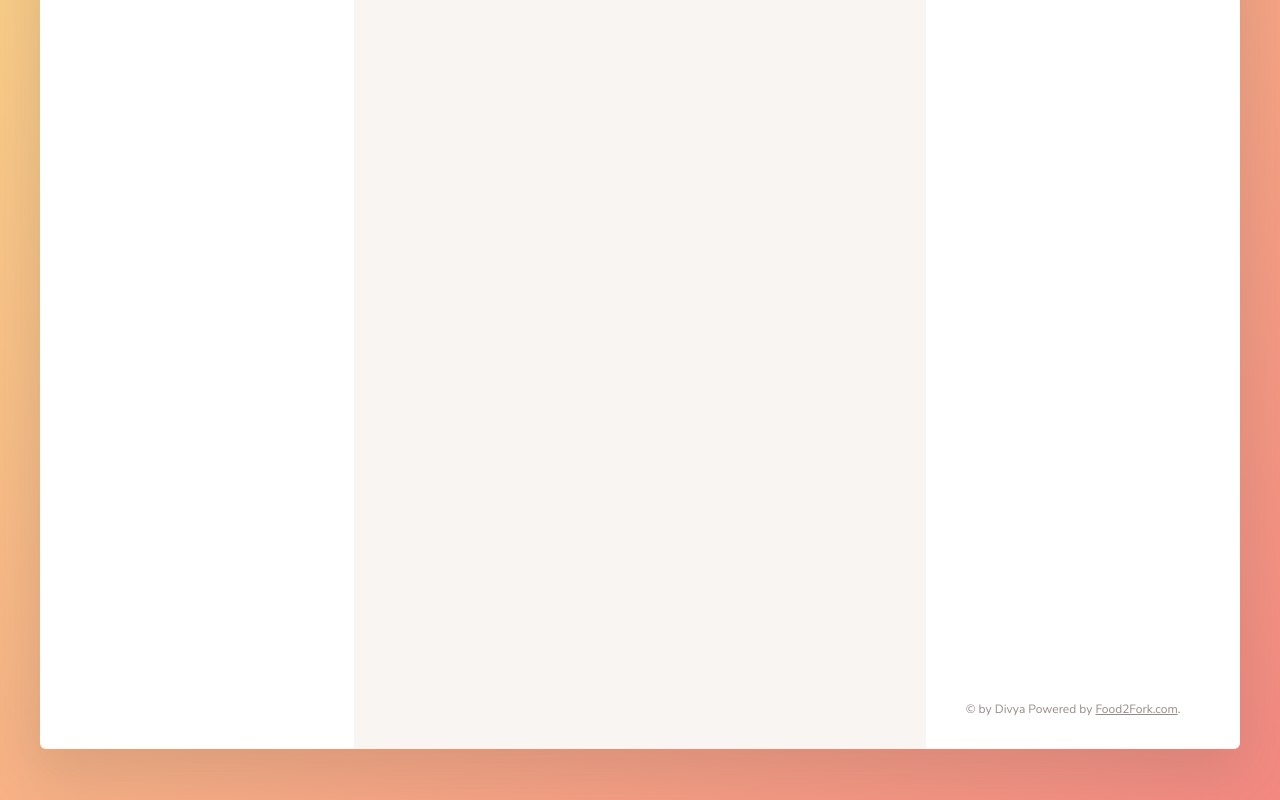
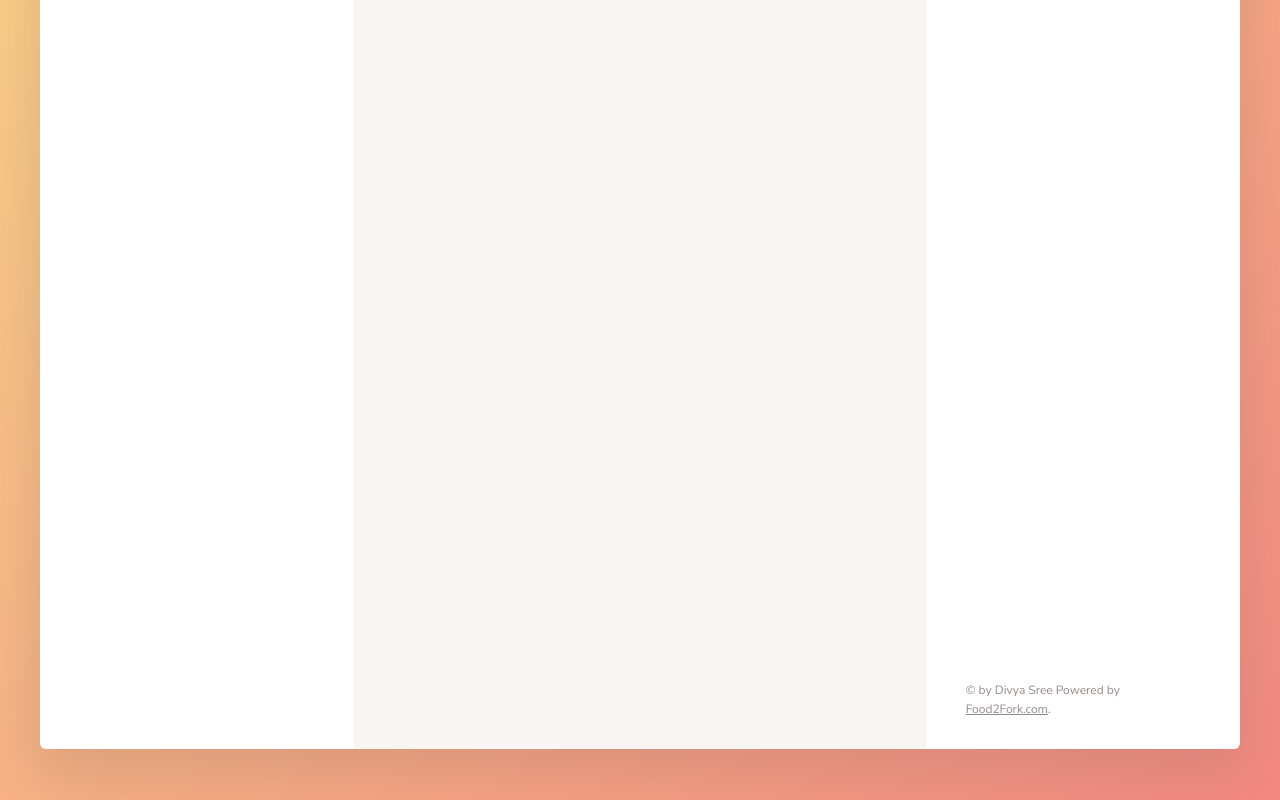
Before and after one commit to edivyasree/forkify, a website built with webpack: page src/index.html in a window 1280 px wide. Shown: the part 402-1202 px from the top of the page. Built offline with nearby package versions, Linux system fonts and the light colour scheme.

Commit message:
Update index.html

```diff
--- a/src/index.html
+++ b/src/index.html
@@ -429,7 +429,7 @@
             </ul>
 
             <div class="copyright">
-                &copy; by Divya Powered by
+                &copy; by Divya Sree Powered by
                 <a href="http://food2fork.com" target="_blank" class="link">Food2Fork.com</a>.
             </div>
 
```
